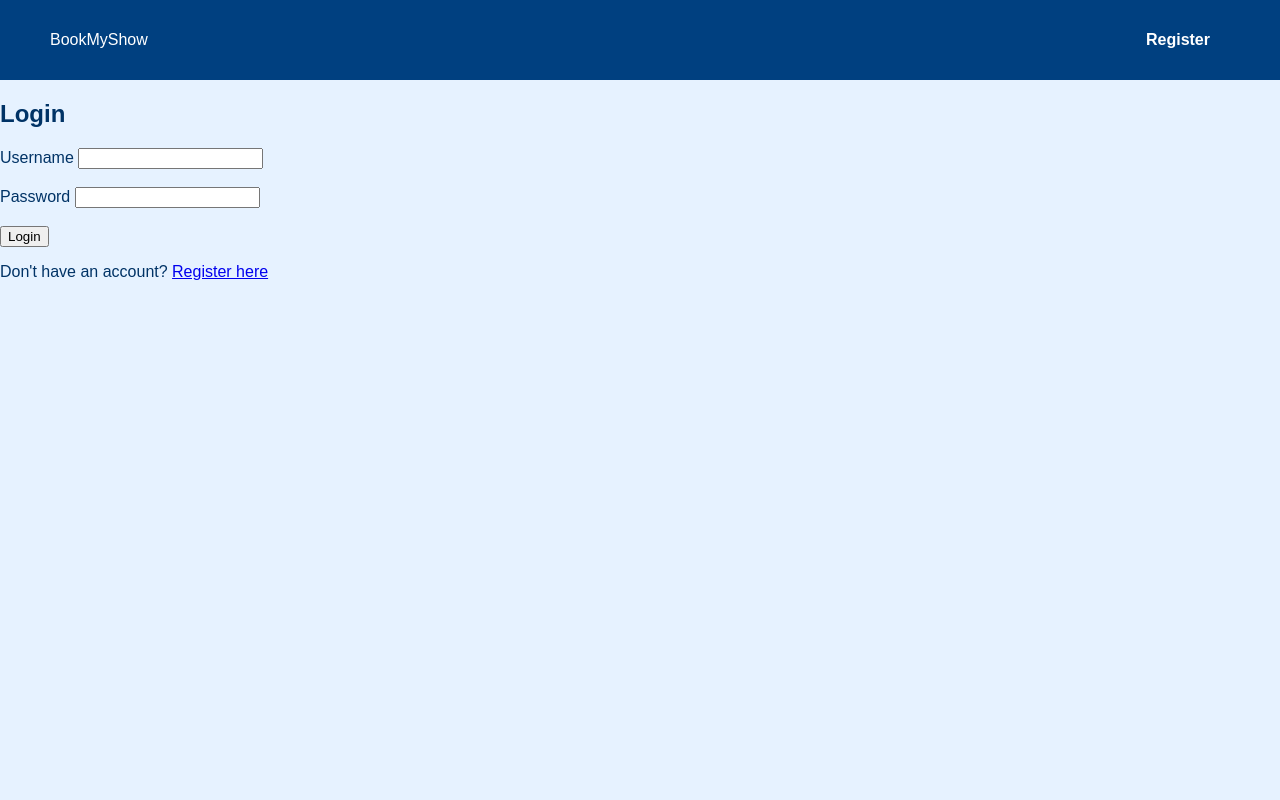
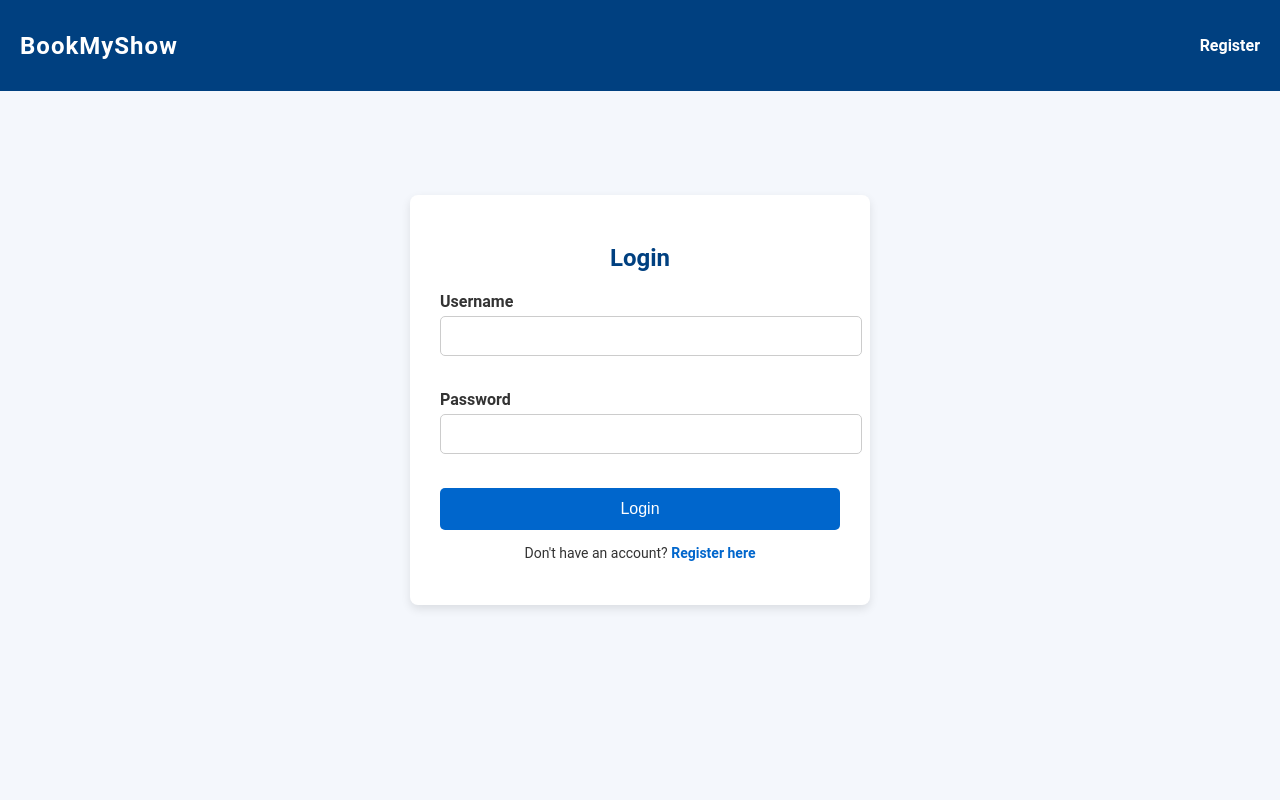
Before and after one commit to Koushik168/IS-Programming, a Flask app: page /login in a window 1280 px wide. Run offline with Flask 3, Linux system fonts and the light colour scheme.

Commit message:
Update login.html

```diff
--- a/Book-my-show/templates/login.html
+++ b/Book-my-show/templates/login.html
@@ -4,19 +4,139 @@
     <meta charset="UTF-8">
     <meta name="viewport" content="width=device-width, initial-scale=1.0">
     <title>Login - BookMyShow Clone</title>
-    <link rel="stylesheet" href="{{ url_for('static', filename='css/styles.css') }}">
+    <style>
+        /* Global Styles */
+        body {
+            font-family: 'Roboto', sans-serif;
+            margin: 0;
+            padding: 0;
+            background-color: #f4f7fc;
+            color: #333;
+            display: flex;
+            justify-content: center;
+            align-items: center;
+            height: 100vh; /* Full viewport height */
+        }
 
+        /* Header Styles */
+        header {
+            position: fixed;
+            top: 0;
+            left: 0;
+            right: 0;
+            background-color: #004080;
+            color: white;
+            padding: 20px;
+            display: flex;
+            justify-content: space-between;
+            align-items: center;
+            z-index: 1000;
+        }
+
+        header .logo {
+            font-size: 24px;
+            font-weight: bold;
+            letter-spacing: 1px;
+        }
+
+        nav ul {
+            list-style: none;
+            padding: 0;
+            display: flex;
+        }
+
+        nav ul li {
+            margin-left: 20px;
+        }
+
+        nav ul li a {
+            text-decoration: none;
+            color: white;
+            font-weight: bold;
+            font-size: 16px;
+        }
+
+        nav ul li a:hover {
+            color: #ffd700; /* Gold on hover */
+        }
+
+        /* Login Form Styles */
+        .login-form {
+            background-color: white;
+            padding: 30px;
+            border-radius: 8px;
+            box-shadow: 0 4px 10px rgba(0, 0, 0, 0.1);
+            width: 100%;
+            max-width: 400px; /* Set a max-width for the form */
+            text-align: center;
+        }
+
+        .login-form h2 {
+            font-size: 24px;
+            margin-bottom: 20px;
+            color: #004080;
+        }
+
+        .login-form label {
+            display: block;
+            margin-bottom: 5px;
+            text-align: left;
+            font-weight: bold;
+        }
+
+        .login-form input {
+            width: 100%;
+            padding: 10px;
+            margin-bottom: 15px;
+            border: 1px solid #ccc;
+            border-radius: 5px;
+            font-size: 16px;
+        }
+
+        .login-form button {
+            background-color: #0066cc;
+            color: white;
+            border: none;
+            padding: 12px;
+            width: 100%;
+            cursor: pointer;
+            border-radius: 5px;
+            font-size: 16px;
+            transition: background-color 0.3s;
+        }
+
+        .login-form button:hover {
+            background-color: #004080;
+        }
+
+        /* Link styles */
+        .login-form p {
+            font-size: 14px;
+            margin-top: 15px;
+        }
+
+        .login-form a {
+            color: #0066cc;
+            text-decoration: none;
+            font-weight: bold;
+        }
+
+        .login-form a:hover {
+            text-decoration: underline;
+        }
+    </style>
 </head>
 <body>
     <header>
         <div class="logo">BookMyShow</div>
         <nav>
             <ul>
-                <li><a href="{{ url_for('register') }}">Register </a></li>
+                <li><a href="{{ url_for('register') }}">Register</a></li>
             </ul>
         </nav>
     </header>
 
+    <!-- Centered Login Form -->
     <section class="login-form">
         <h2>Login</h2>
         <form method="POST">
```
